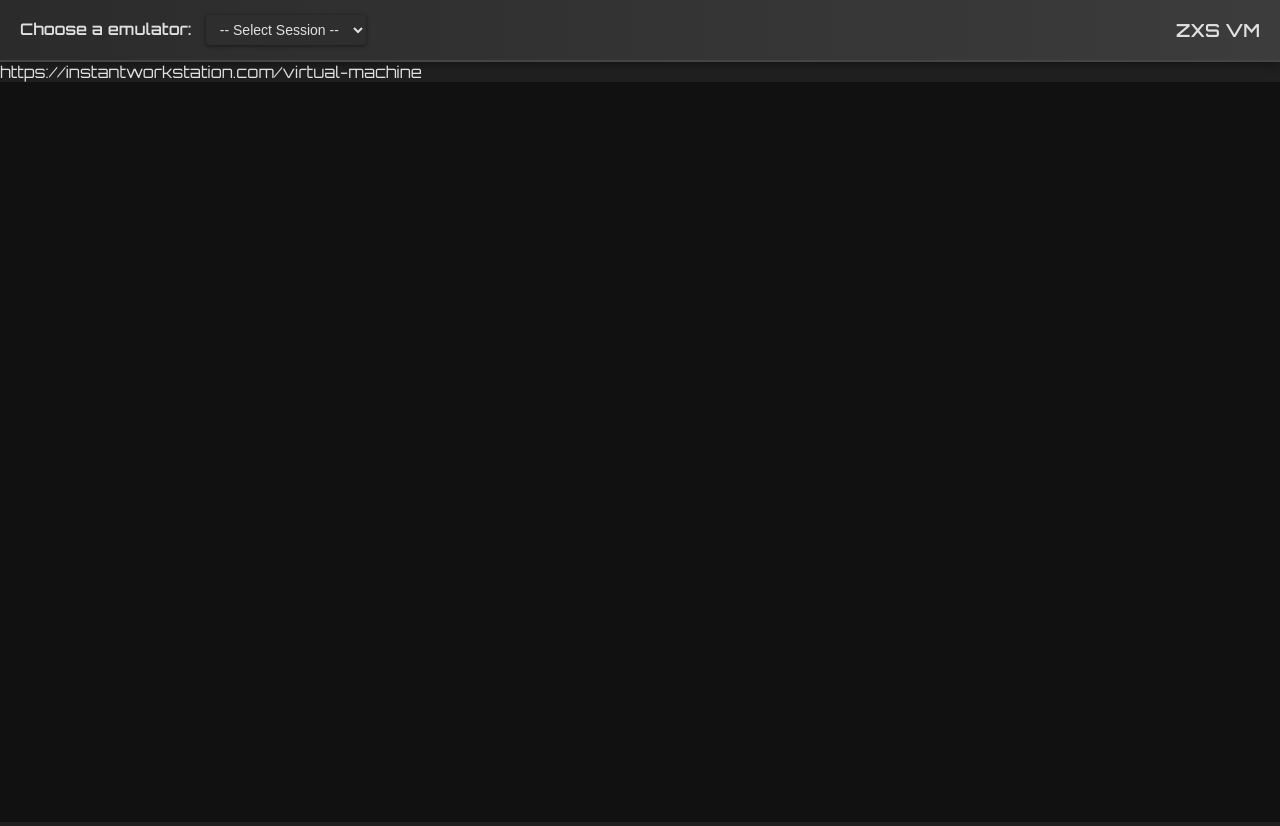
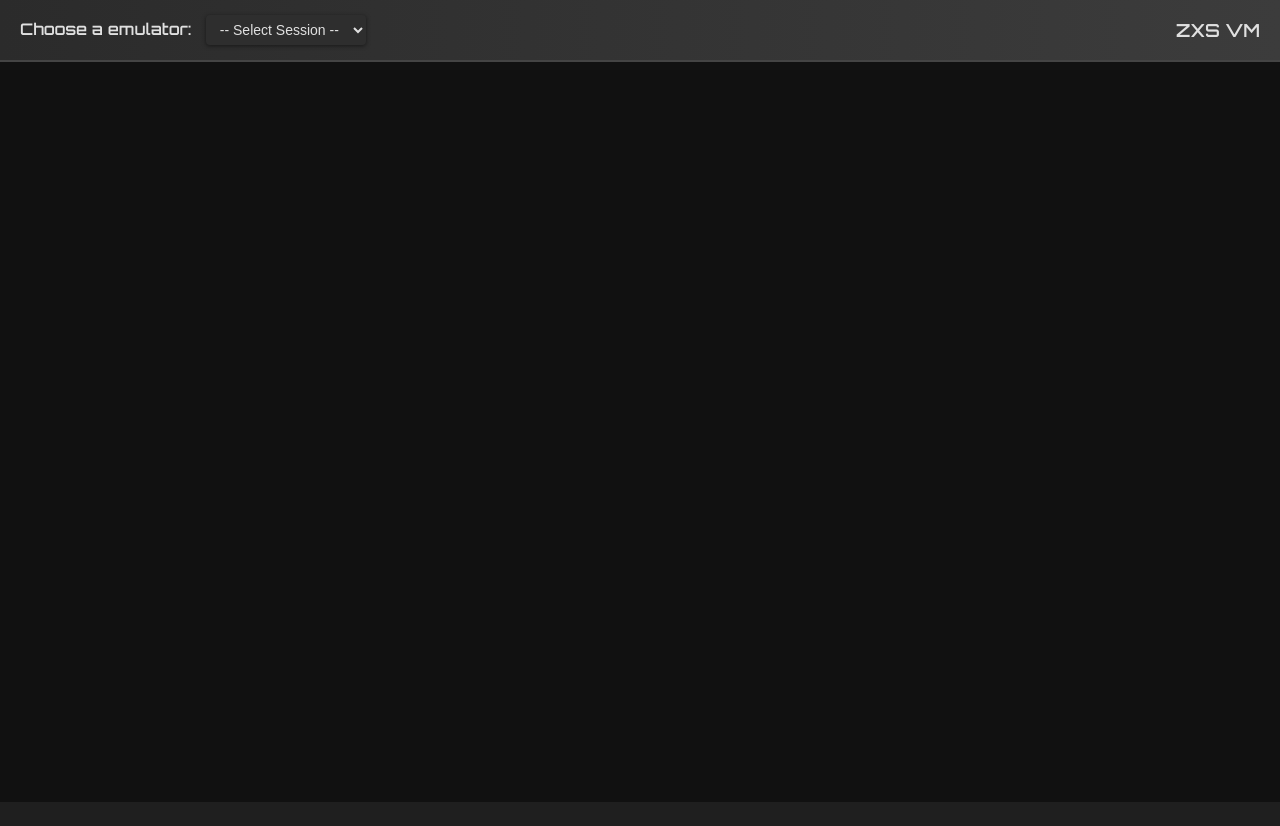
Before and after one commit to Darkdragonzxs/ZXS-ANDROID, a plain HTML site: page Index.html in a window 1280 px wide. Drawn offline with Linux system fonts and the light colour scheme.

Commit message:
Update Index.html

```diff
--- a/Index.html
+++ b/Index.html
@@ -86,7 +86,7 @@
       <strong style="font-size: 18px;">ZXS VM</strong>
     </div>
   </div>
-https://instantworkstation.com/virtual-machine
+
   <iframe id="android-frame" src=""></iframe>
 
   <script>
```
